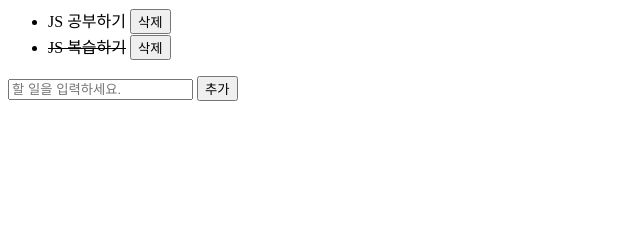
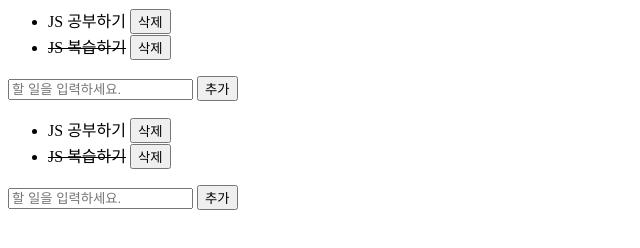
Before and after one commit to ShinjungOh/2022-practice-javascript, a plain HTML site: page 2022-11-13/index.html in a window 1280 px wide. Shown: the whole page, without its empty margins (0-640 px from the left). Drawn offline with Linux system fonts and the light colour scheme.

Commit message:
feat: 보너스 구현사항 - input 컴포넌트화 하기 #8

```diff
--- /dev/null
+++ b/2022-11-13/App.js
@@ -0,0 +1,41 @@
+function App({ root, target, initialState }) {
+
+    this.onSubmit = function(e) {
+        const inputEl = e.target.parentNode.querySelector('input');
+
+        todoList.setState([
+            ...todoList.state,
+            {
+                text: inputEl.value,
+                isCompleted: false,
+            }
+        ]);
+
+        inputEl.value = "";
+        inputEl.focus();
+    }
+
+    const todoListId = `${target}-list`;
+    const todoInputId = `${target}-input`;
+
+    this.render = function() {
+        document.getElementById(root).innerHTML = `
+            <div id="${todoListId}"></div>
+            <div id="${todoInputId}"></div>
+        `;
+    }
+
+    this.render();
+
+    const targetEl = document.getElementById(todoListId);
+    const todoList = new TodoList({
+        targetEl,
+        initialState,
+    });
+
+    const inputTargetEl = document.getElementById(todoInputId);
+    const todoInput = new TodoInput({
+        targetEl: inputTargetEl,
+        onSubmit: this.onSubmit,
+    });
+}
--- a/2022-11-13/TodoList.js
+++ b/2022-11-13/TodoList.js
@@ -34,20 +34,22 @@ function TodoList({targetEl, initialState}) {
         console.log(e.target);
         // console.log(e.target.tagName);
         if (e.target.tagName === 'BUTTON') {
-            const dataId = e.target.parentNode.getAttribute('data-id');
+            // const dataId = e.target.parentNode.getAttribute('data-id');
+            const dataId = e.target.parentNode.dataset.id;
+            console.log('>>>> dataId', dataId);
             // console.log('parent >>>>', e.target.parentNode);
             // console.log(dataId);
             this.onDelete(parseInt(dataId, 10));
         }
 
         if (e.target.tagName === 'LI') {
-            const dataId = e.target.getAttribute('data-id');
+            const dataId = e.target.dataset.id;
             // console.log('>>>', dataId);
             this.onToggleIsCompleted(parseInt(dataId, 10));
         }
 
         if (e.target.tagName === 'S') {
-            const dataId = e.target.parentNode.getAttribute('data-id');
+            const dataId = e.target.parentNode.dataset.id;
             // console.log('>>>', dataId);
             this.onToggleIsCompleted(parseInt(dataId, 10));
         }
--- a/2022-11-13/index.html
+++ b/2022-11-13/index.html
@@ -5,10 +5,12 @@
 </head>
 
 <body>
-<div id="todo-list"></div>
-<div id="todo-input"></div>
+<div id="root"></div>
+<div id="root2"></div>
+<!--<div id="todo-list"></div>-->
+<!--<div id="todo-input"></div>-->
 
-<script></script>
+<script src="App.js"></script>
 <script src="TodoList.js"></script>
 <script src="./TodoInput.js"></script>
 <script src="main.js"></script>
--- a/2022-11-13/main.js
+++ b/2022-11-13/main.js
@@ -9,29 +9,47 @@ const data = [
     },
 ];
 
-const onSubmit = (e) => {
-    const inputEl = e.target.parentNode.querySelector('input');
+// const onSubmit = (e) => {
+//     const inputEl = e.target.parentNode.querySelector('input');
+//
+//     todoList.setState([
+//         ...todoList.state,
+//         {
+//             text: inputEl.value,
+//             isCompleted: false,
+//         }
+//     ]);
+//
+//     inputEl.value = "";
+//     inputEl.focus();
+// }
 
-    todoList.setState([
-        ...todoList.state,
-        {
-            text: inputEl.value,
-            isCompleted: false,
-        }
-    ]);
+// const targetEl = document.querySelector('#todo-list');
+// const todoList = new TodoList({
+//     targetEl,
+//     initialState: data,
+// });
+//
+// const inputTargetEl = document.querySelector('#todo-input');
+// const todoInput = new TodoInput({
+//     targetEl: inputTargetEl,
+//     onSubmit,
+// });
 
-    inputEl.value = "";
-    inputEl.focus();
-}
-
-const targetEl = document.querySelector('#todo-list');
-const todoList = new TodoList({
-    targetEl,
+new App({
+    root: 'root',
+    target: 'todo',
     initialState: data,
 });
 
-const inputTargetEl = document.querySelector('#todo-input');
-const todoInput = new TodoInput({
-    targetEl: inputTargetEl,
-    onSubmit,
+new App({
+    root: 'root2',
+    target: 'todo3shinjung',
+    initialState: data,
 });
+
+
+// const app = new App({
+//     initialState: data,
+//     // target: 'todo',
+// });
```
